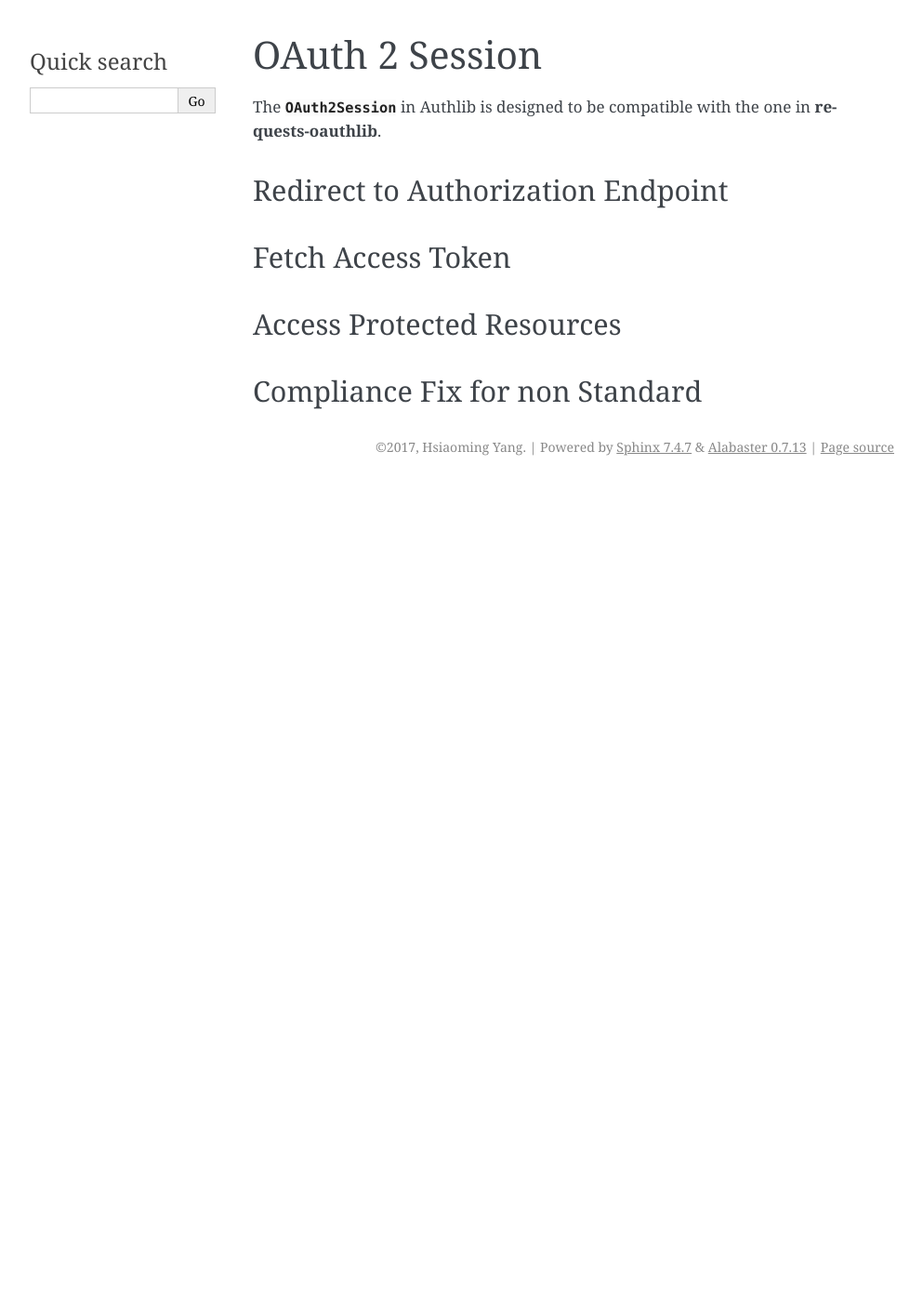
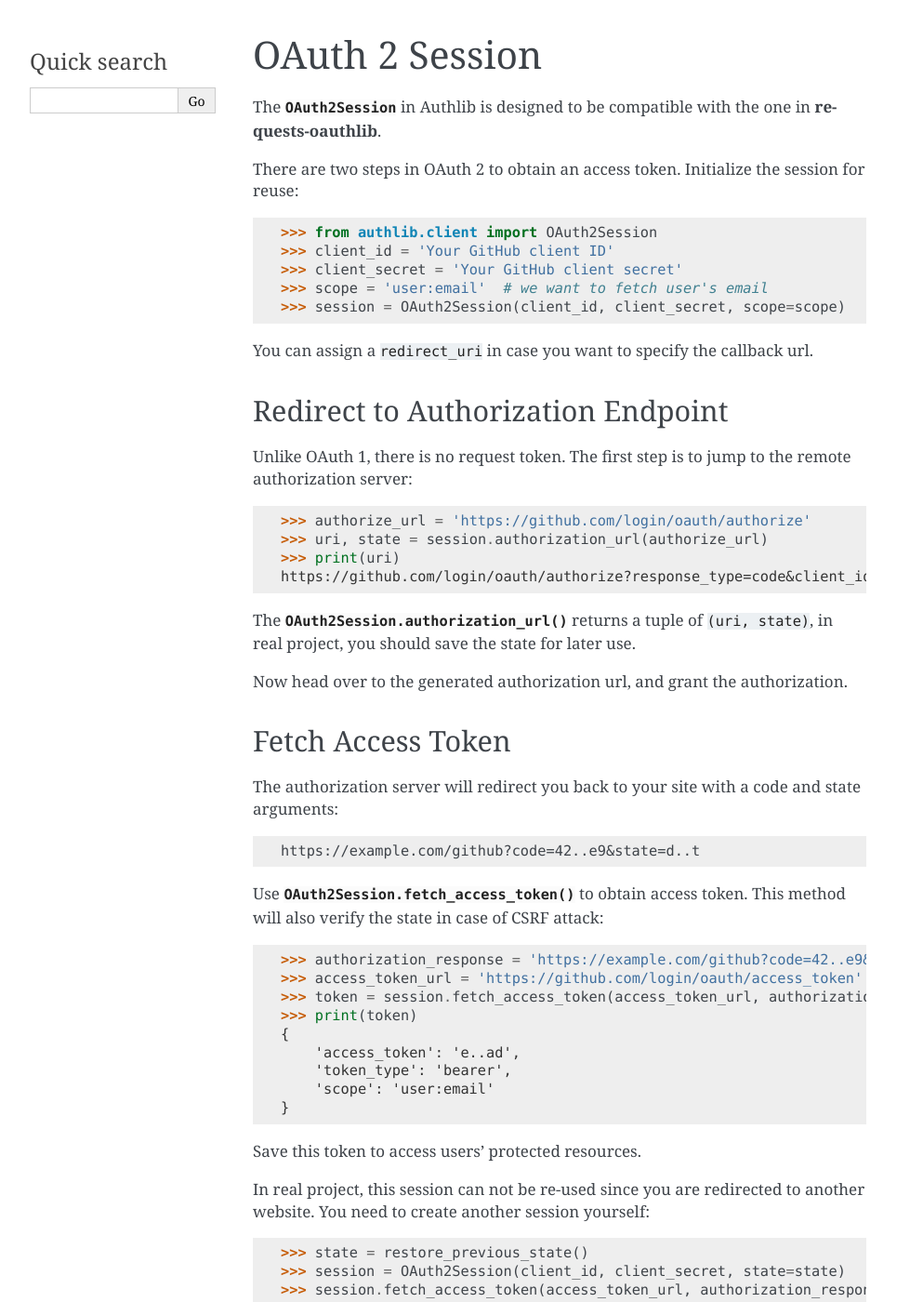
Before and after one commit to lepture/authlib, a Sphinx documentation site: the page built from docs/client/oauth2.rst, in a window 1280 px wide and 1400 px high. Shown: the whole window at 93% size, without its empty margins (148-1141 px from the left). Built offline with Sphinx 7.4.7, drawn with Linux system fonts in a browser that asks for light colours; some of the changed text lies outside the part shown.

Commit message:
Finished documentation on OAuth2Session

```diff
--- a/docs/client/oauth2.rst
+++ b/docs/client/oauth2.rst
@@ -1,20 +1,135 @@
 OAuth 2 Session
 ===============
 
-The :class:`~authlib.client.OAuth2Session` in Authlib is designed to be
-compatible with the one in **requests-oauthlib**.
+.. module:: authlib.client
 
+The :class:`OAuth2Session` in Authlib is designed to be compatible
+with the one in **requests-oauthlib**.
+
+There are two steps in OAuth 2 to obtain an access token. Initialize
+the session for reuse::
+
+    >>> from authlib.client import OAuth2Session
+    >>> client_id = 'Your GitHub client ID'
+    >>> client_secret = 'Your GitHub client secret'
+    >>> scope = 'user:email'  # we want to fetch user's email
+    >>> session = OAuth2Session(client_id, client_secret, scope=scope)
+
+You can assign a ``redirect_uri`` in case you want to specify the callback
+url.
 
 Redirect to Authorization Endpoint
 ----------------------------------
 
+Unlike OAuth 1, there is no request token. The first step is to jump to
+the remote authorization server::
+
+    >>> authorize_url = 'https://github.com/login/oauth/authorize'
+    >>> uri, state = session.authorization_url(authorize_url)
+    >>> print(uri)
+    https://github.com/login/oauth/authorize?response_type=code&client_id=c..id&scope=user%3Aemail&state=d..t
+
+The :meth:`OAuth2Session.authorization_url` returns a tuple of ``(uri, state)``,
+in real project, you should save the state for later use.
+
+Now head over to the generated authorization url, and grant the authorization.
+
+.. _fetch_oauth2_access_token:
+
 Fetch Access Token
 ------------------
 
+The authorization server will redirect you back to your site with a code and
+state arguments::
+
+    https://example.com/github?code=42..e9&state=d..t
+
+Use :meth:`OAuth2Session.fetch_access_token` to obtain access token. This
+method will also verify the state in case of CSRF attack::
+
+    >>> authorization_response = 'https://example.com/github?code=42..e9&state=d..t'
+    >>> access_token_url = 'https://github.com/login/oauth/access_token'
+    >>> token = session.fetch_access_token(access_token_url, authorization_response=authorization_response)
+    >>> print(token)
+    {
+        'access_token': 'e..ad',
+        'token_type': 'bearer',
+        'scope': 'user:email'
+    }
+
+Save this token to access users' protected resources.
+
+In real project, this session can not be re-used since you are redirected to
+another website. You need to create another session yourself::
+
+    >>> state = restore_previous_state()
+    >>> session = OAuth2Session(client_id, client_secret, state=state)
+    >>> session.fetch_access_token(access_token_url, authorization_response=authorization_response)
+
+The Token Response Type
+-----------------------
+
+The default ``response_type`` is ``code``. There are other response types in
+OAuth 2. Let's try ``token``::
+
+    >>> uri, state = session.authorization_url(authorize_url, response_type='token')
+
+When authorization is granted, the response url would be something like::
+
+    https://example.com/cb#access_token=2..WpA&state=xyz&token_type=bearer&expires_in=3600
+
+Fetch access token from the fragment with :meth:`OAuth2Session.fetch_access_token`:
+
+    >>> token = session.fetch_access_token(authorization_response=authorization_response)
+    >>> # if you don't specify access token endpoint, it will fetch from fragment.
+
+.. note:: GitHub doesn't support ``token`` response type, try with other services.
 
 Access Protected Resources
 --------------------------
 
+Now you can access the protected resources. If you re-use the session, you
+don't need to do anything::
+
+    >>> account_url = 'https://api.github.com/user'
+    >>> resp = session.get(account_url)
+    <Response [200]>
+    >>> resp.json()
+    {...}
+
+The above is not the real flow, just like what we did in
+:ref:`fetch_oauth2_access_token`, we need to create another session
+ourselves::
+
+    >>> token = restore_access_token_from_database()
+    >>> session = OAuth2Session(client_key, client_secret, token=token)
+    >>> account_url = 'https://api.github.com/user'
+    >>> resp = session.get(account_url)
 
 Compliance Fix for non Standard
 -------------------------------
+
+There are services that claimed they are providing OAuth API, but with a little
+differences. Some services even return with the wrong Content Type. Compliance
+hooks are provided to solve those problems:
+
+* access_token_response: invoked before token parsing.
+* refresh_token_response: invoked before refresh token parsing.
+* protected_request: invoked before making a request.
+
+For instance, linkedin is using a ``oauth2_access_token`` parameter in query
+string to protect users' resources, let's fix it::
+
+    from authlib.common.urls import add_params_to_uri
+
+    def _non_compliant_param_name(url, headers, data):
+        access_token = session.token.get('access_token')
+        token = [('oauth2_access_token', access_token)]
+        url = add_params_to_uri(url, token)
+        return url, headers, data
+
+    session.register_compliance_hook('protected_request',
+                                     _non_compliant_param_name)
+
+If you find a non standard OAuth 2 services, and you can't fix it. Please
+report it in GitHub issues.
```
Also changed, not shown: docs/client/oauth1.rst (+6 -3 lines).
